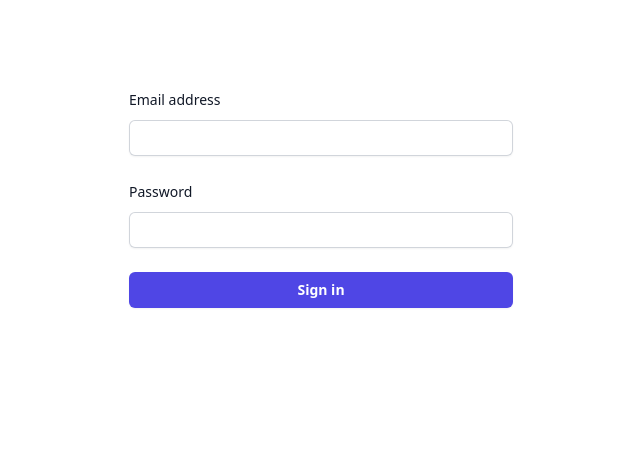
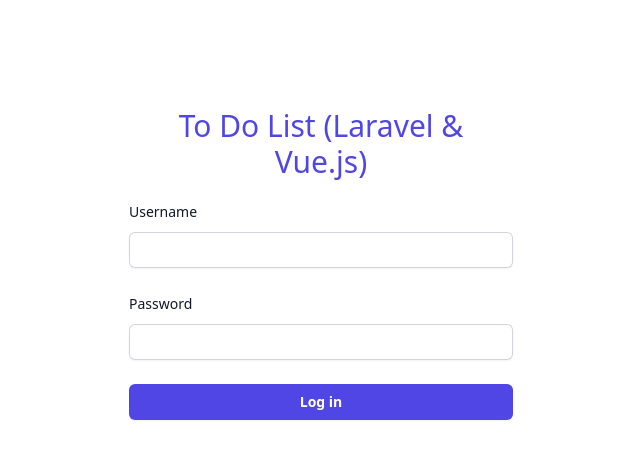
Before and after one commit to NekoIchigo/todo_list_vue, a Vue app: page / in a window 1280 px wide. Shown: the top 458 px of the page, without its empty margins (319-959 px from the left). Built offline with nearby package versions, Linux system fonts and the light colour scheme.

Commit message:
done login age

```diff
--- /dev/null
+++ b/src/views/components/Buttons/DefaultButton.vue
@@ -0,0 +1,15 @@
+<template>
+        <button type="submit" @click.prevent="login" @click="$emit('click')" class="flex w-full justify-center rounded-md bg-indigo-600 px-3 py-1.5 text-sm font-semibold leading-6 text-white shadow-sm hover:bg-indigo-500 focus-visible:outline focus-visible:outline-2 focus-visible:outline-offset-2 focus-visible:outline-indigo-600">
+            {{ label }}
+        </button>
+</template>
+
+<script setup>
+const props = defineProps(['label']);
+const emit = defineEmits(['click']);
+
+</script>
+
+<style lang="scss" scoped>
+
+</style>
--- /dev/null
+++ b/src/views/components/Inputs/DefaultInput.vue
@@ -0,0 +1,31 @@
+<template>
+    <div>
+        <div class="flex items-center justify-between">
+            <label :for="name" class="block text-sm font-medium leading-6 text-gray-900">{{ label }}</label>
+        </div>
+        <div class="mt-2">
+            <input :id="name" :name="name" :type="type" :required="isRequired" @input="$emit('update:modelValue', $event.target.value)" @change="$emit('change', $event.target.value)"
+                class="block w-full rounded-md border-0 py-1.5 px-2 text-gray-900 shadow-sm ring-1 ring-inset ring-gray-300 placeholder:text-gray-400 focus:ring-2 focus:ring-inset focus:ring-indigo-600 sm:text-sm sm:leading-6">
+        </div>
+    </div>
+</template>
+
+<script setup>
+const props = defineProps({
+    name: {
+        default: "input_name"
+    },
+    label: {
+        default: "Input Label",
+    },
+    type: {
+        default: "text",
+    },
+    isRequired: {
+        default: false
+    },
+    modelValue: [String, Number, Boolean],
+});
+
+const emits = defineEmits(['update:modelValue', , 'change']);
+</script>
--- a/src/views/public/LoginView.vue
+++ b/src/views/public/LoginView.vue
@@ -1,30 +1,14 @@
 <template>
   <div class="flex min-h-full flex-col justify-center px-6 py-12 lg:px-8">
     <div class="mt-10 sm:mx-auto sm:w-full sm:max-w-sm">
+      <h1 class="text-indigo-600 text-3xl my-5 text-center">To Do List (Laravel & Vue.js)</h1>
       <form class="space-y-6" action="#" method="POST" @submit.prevent>
+        <DefaultInput label="Username" type="text" v-model="formData.username" />
+        <DefaultInput label="Password" type="password" v-model="formData.password" />
         <div>
-        <label for="email" class="block text-sm font-medium leading-6 text-gray-900">Email address</label>
-        <div class="mt-2">
-          <input id="email" name="email" type="email" required class="block w-full rounded-md border-0 py-1.5 text-gray-900 shadow-sm ring-1 ring-inset ring-gray-300 placeholder:text-gray-400 focus:ring-2 focus:ring-inset focus:ring-indigo-600 sm:text-sm sm:leading-6">
-        </div>
-      </div>
-
-      <div>
-        <div class="flex items-center justify-between">
-          <label for="password" class="block text-sm font-medium leading-6 text-gray-900">Password</label>
-        </div>
-        <div class="mt-2">
-          <input id="password" name="password" type="password" required class="block w-full rounded-md border-0 py-1.5 text-gray-900 shadow-sm ring-1 ring-inset ring-gray-300 placeholder:text-gray-400 focus:ring-2 focus:ring-inset focus:ring-indigo-600 sm:text-sm sm:leading-6">
-        </div>
-      </div>
-
-      <div>
-        <button type="submit" @click.prevent="login" class="flex w-full justify-center rounded-md bg-indigo-600 px-3 py-1.5 text-sm font-semibold leading-6 text-white shadow-sm hover:bg-indigo-500 focus-visible:outline focus-visible:outline-2 focus-visible:outline-offset-2 focus-visible:outline-indigo-600">
-            Sign in
-        </button>
+          <DefaultButton label="Log in" @click="login()" />
         </div>
       </form>
-
     </div>
   </div>
 </template>
@@ -32,6 +16,8 @@
 <script setup>
 import axios from '@/lib/axios';
 import { ref } from 'vue';
+import DefaultButton from '@/views/components/Buttons/DefaultButton.vue';
+import DefaultInput from '@/views/components/Inputs/DefaultInput.vue';
 
 const isLoading = ref(false);
 const formData = ref({
@@ -43,7 +29,7 @@
   isLoading.value = true;
   axios.get("/sanctum/csrf-cookie");
 
-    axios.post('/api/users', formData.value).then((response) => {
+  axios.post('/api/login', formData.value).then((response) => {
     console.log(response);
   }).catch((error) => {
     console.error("error: " + error);
```
Lines whose indentation alone changed are shown as unchanged.
